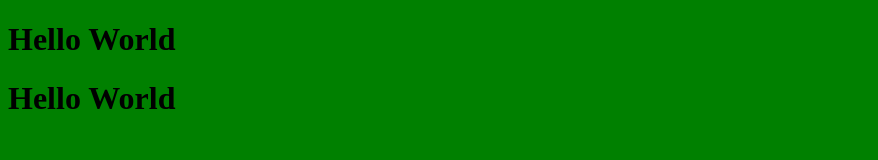
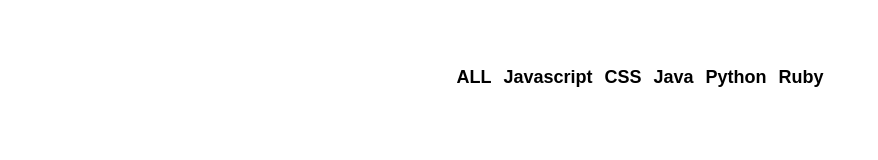
Before and after one commit to ShabanK/github-battle, a React app: page / in a window 1280 px wide. Shown: the whole page, without its empty margins (0-878 px from the left). Built offline with nearby package versions, Linux system fonts and the light colour scheme.

Commit message:
added a navbar

```diff
--- /dev/null
+++ b/app/components/popular.js
@@ -0,0 +1,15 @@
+import React from 'react';
+
+const lang = ["ALL", "Javascript", "CSS", "Java","Python","Ruby"]
+
+class Popular extends React.Component{
+    render(){
+        return(
+            <ul className="flex-center">
+                {lang.map((loop)=>(<li key={loop}><button className="btn-clear nav-link">{loop}</button></li>))}
+            </ul>
+        )
+    }
+}
+
+export default Popular;
--- a/app/index.css
+++ b/app/index.css
@@ -1,3 +1,41 @@
+html, body, #app {
+  margin: 0;
+  height: 100%;
+  width: 100%;
+}
+
 body {
-  background-color: green;
+  font-family: -apple-system,BlinkMacSystemFont,Segoe UI,Roboto,Oxygen-Sans,Ubuntu,Cantarell,Helvetica Neue,sans-serif;
 }
+
+ul {
+  padding: 0;
+}
+
+li {
+  list-style-type: none;
+}
+
+.container {
+  max-width: 1200px;
+  margin: 0 auto;
+  padding: 50px;
+}
+
+.flex-center {
+  display: flex;
+  justify-content: center;
+  align-items: center;
+}
+
+.btn-clear {
+  border: none;
+  background: transparent;
+}
+
+.nav-link {
+  font-size: 18px;
+  font-weight: bold;
+  text-decoration: none;
+  color: inherit;
+}
--- a/app/index.js
+++ b/app/index.js
@@ -1,6 +1,7 @@
 import React from "react";
 import ReactDOM from "react-dom";
 import "./index.css";
+import Popuplar from "./components/popular";
 
 class One extends React.Component {
   render() {
@@ -31,16 +32,23 @@
 }
 
 class App extends React.Component {
+  constructor(props){
+    super(props);
+    this.state={
+      mom: this.props.mom,
+      hasMom: this.props.hasMom
+    }
+  }
+
   render() {
     //javascript land
 
     return (
-      <React.Fragment>
-        <One />
-        <Two />
-      </React.Fragment>
+      <div className="container">
+        <Popuplar yay={[1,2,3,4]} />
+      </div>
     );
   }
 }
 
-ReactDOM.render(<App />, document.getElementById("app"));
+ReactDOM.render(<App mom="dead" hasMom={false} />, document.getElementById("app"));
```
